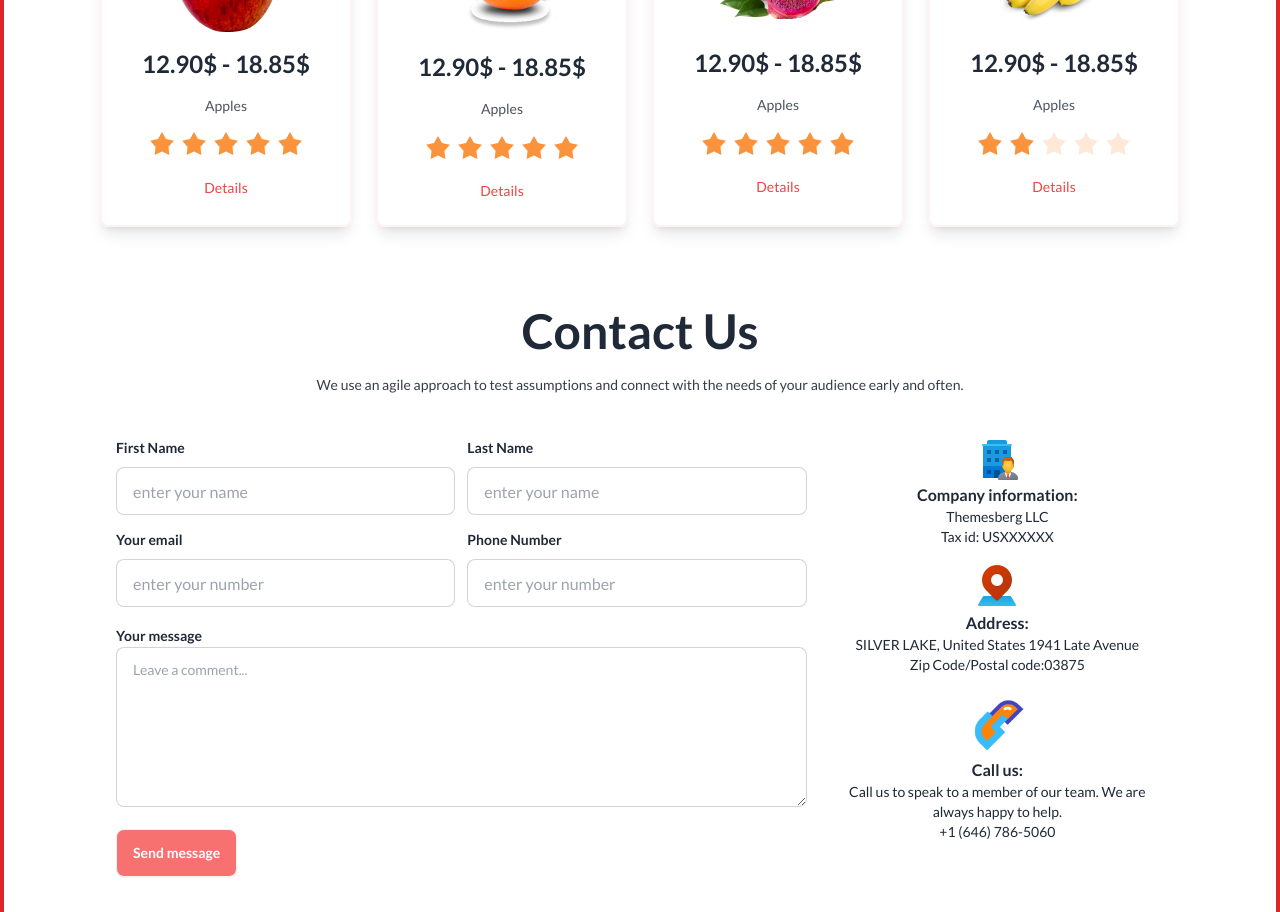
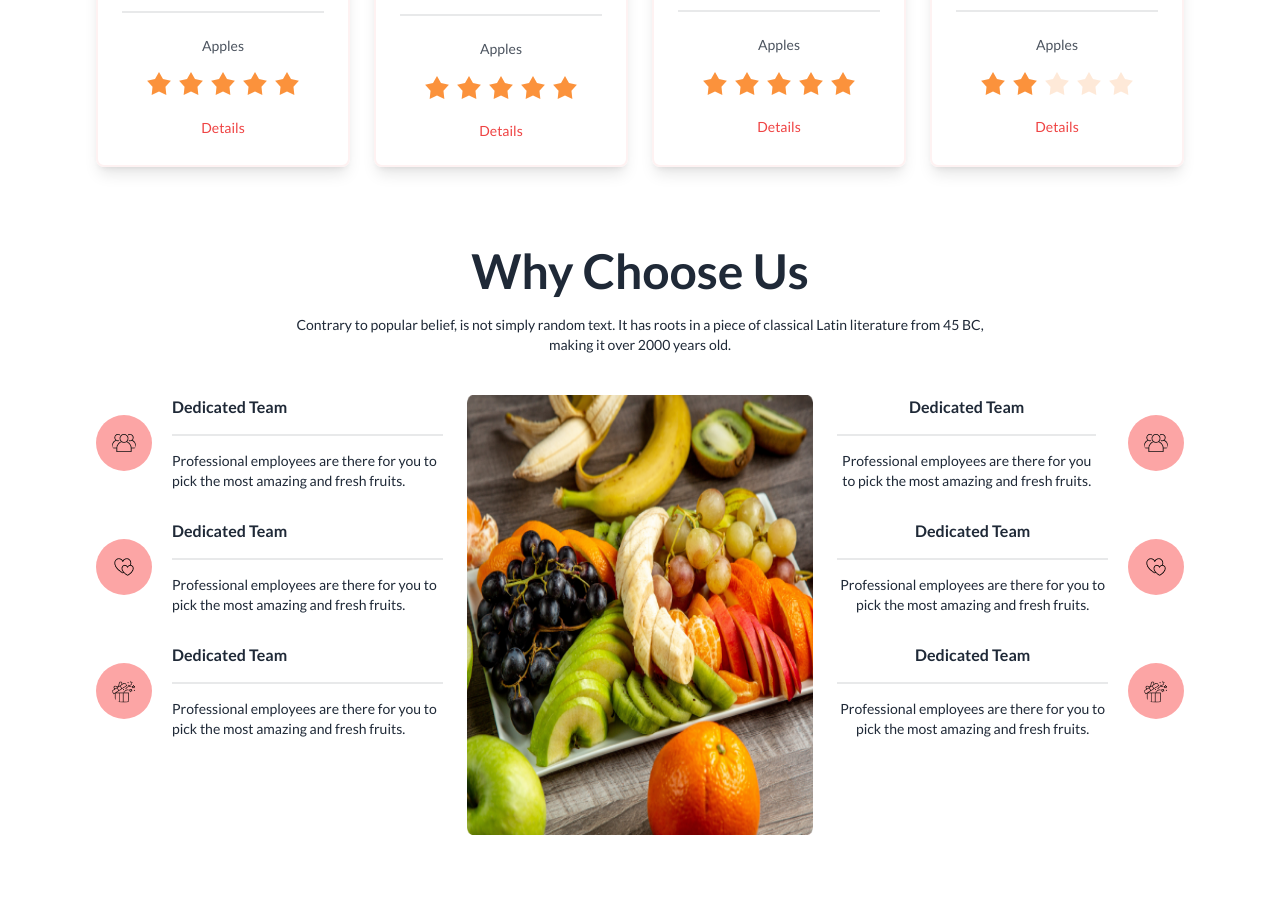
Before and after one commit to tofayeLL/fruit-brust-with-tailwind-daisyui, a plain HTML site: page index.html in a window 1280 px wide. Shown: the part 1513-2425 px from the top of the page. Drawn offline with nearby package versions, Linux system fonts and the light colour scheme.

Commit message:
finished why choose us section with responsive

```diff
--- a/index.html
+++ b/index.html
@@ -24,7 +24,7 @@
 <body class="font-lato">
     <header class="container mx-auto lg:px-24 px-4 ">
         <!-- nav section -->
-        <nav class="border-4 border-green-400 ">
+        <nav class=" ">
             <div class="navbar lg:bg-red-400 rounded-full ">
                 <!-- nav start responsive nav -->
                 <div class="navbar-start">
@@ -203,7 +203,7 @@
 
 
     </header>
-    <main class="container mx-auto lg:px-24 px-4 border-4 border-red-600">
+    <main class="container mx-auto lg:px-24 px-4">
          <!-- section deal of the day section -->
          <section class=" my-20">
            <!-- text container -->
@@ -258,6 +258,7 @@
             <div class="flex flex-col justify-center items-center space-y-4  px-6 py-6 border-2 border-red-50 shadow-lg rounded-lg">
                 <img src="images/fruit6.png" alt="">
                 <h4 class="text-2xl font-bold">12.90$ - 18.85$</h4>
+                <div class="divider"></div>
                 <p class="text-sm font-normal opacity-80">Apples</p>
                 <div >
                     <div class="rating space-x-2">
@@ -274,6 +275,7 @@
             <div class="flex flex-col justify-center items-center space-y-4  px-6 py-6 border-2 border-red-50 shadow-lg rounded-lg">
                 <img src="images/fruit7.png" alt="">
                 <h4 class="text-2xl font-bold">12.90$ - 18.85$</h4>
+                <div class="divider"></div>
                 <p class="text-sm font-normal opacity-80">Apples</p>
                 <div >
                     <div class="rating space-x-2">
@@ -290,6 +292,7 @@
             <div class="flex flex-col justify-center items-center space-y-4  px-6 py-6 border-2 border-red-50 shadow-lg rounded-lg">
                 <img src="images/fruit8.png" alt="">
                 <h4 class="text-2xl font-bold">12.90$ - 18.85$</h4>
+                <div class="divider"></div>
                 <p class="text-sm font-normal opacity-80">Apples</p>
                 <div >
                     <div class="rating space-x-2">
@@ -306,6 +309,7 @@
             <div class="flex flex-col justify-center items-center space-y-4  px-6 py-6 border-2 border-red-50 shadow-lg rounded-lg">
                 <img src="images/fruit9.png" alt="">
                 <h4 class="text-2xl font-bold">12.90$ - 18.85$</h4>
+                <div class="divider"></div>
                 <p class="text-sm font-normal opacity-80">Apples</p>
                 <div >
                     <div class="rating space-x-2">
@@ -321,6 +325,98 @@
 
           </div>
 
+         </section>
+
+
+         <!-- why choose us section -->
+         <section class="my-20">
+            <!-- text title -->
+            <div class="lg:w-[64%] mx-auto text-center space-y-5">
+                <h3 class="text-3xl lg:text-5xl font-bold">Why Choose Us</h3>
+                <p class="text-sm font-normal">Contrary to popular belief, is not simply random text. It has roots in a piece of classical Latin literature from 45 BC, making it over 2000 years old.</p>
+
+            </div>
+            <!-- grid container -->
+            <div class="grid grid-cols-1 lg:grid-cols-3 gap-6 mt-10 text-center lg:text-start">
+                <div class="space-y-7 ">
+                    <!-- div 1 -->
+                    <div class="flex flex-col lg:flex-row gap-5 justify-center items-center ">
+                        <img src="images/team icon.png" alt="" class="bg-red-300 rounded-full px-4 py-4">
+                        <div class=" space-y-2">
+                            <h4 class="text-base font-bold">Dedicated Team</h4>
+                            <div class="divider"></div>
+
+                            <p class="text-sm font-normal">Professional employees are there for you to pick the most amazing and fresh fruits.</p>
+                        </div>
+                        </div>
+                    <!-- div 2 -->
+                    <div class="flex flex-col lg:flex-row gap-5 justify-center items-center">
+                        <img src="images/love icon.png" alt="" class="bg-red-300 rounded-full px-4 py-4">
+                        <div class=" space-y-2">
+                            <h4 class="text-base font-bold">Dedicated Team</h4>
+                            <div class="divider"></div>
+
+                            <p class="text-sm font-normal">Professional employees are there for you to pick the most amazing and fresh fruits.</p>
+                        </div>
+                    </div>
+                    <!-- div 3 -->
+                    <div class="flex flex-col lg:flex-row gap-5 justify-center items-center">
+                        <img src="images/gift-icon.png" alt="" class="bg-red-300 rounded-full px-4 py-4">
+                        <div class=" space-y-2">
+                            <h4 class="text-base font-bold">Dedicated Team</h4>
+                            <div class="divider"></div>
+
+                            <p class="text-sm font-normal">Professional employees are there for you to pick the most amazing and fresh fruits.</p>
+                        </div>
+
+                    </div>
+
+                </div>
+
+                <div>
+                    <img src="images/whychoose1.png" alt="" class="lg:h-[55vh]">
+
+                </div>
+
+                <div class="space-y-7 ">
+                    <!-- div 1 -->
+                    <div class="flex flex-col lg:flex-row gap-8 justify-center items-center ">
+
+                        <div class="text-center space-y-2">
+                            <h4 class="text-base font-bold">Dedicated Team</h4>
+                            <div class="divider"></div>
+
+                            <p class="text-sm font-normal">Professional employees are there for you to pick the most amazing and fresh fruits.</p>
+                        </div>
+                        <img src="images/team icon.png" alt="" class="bg-red-300 rounded-full px-4 py-4">
+                        </div>
+                    <!-- div 2 -->
+                    <div class="flex flex-col lg:flex-row gap-5 justify-center items-center">
+
+                        <div class=" text-center space-y-2">
+                            <h4 class="text-base font-bold">Dedicated Team</h4>
+                            <div class="divider"></div>
+
+                            <p class="text-sm font-normal">Professional employees are there for you to pick the most amazing and fresh fruits.</p>
+                        </div>
+                        <img src="images/love icon.png" alt="" class="bg-red-300 rounded-full px-4 py-4">
+                    </div>
+                    <!-- div 3 -->
+                    <div class="flex flex-col lg:flex-row gap-5 justify-center items-center">
+
+                        <div class=" text-center space-y-2">
+                            <h4 class="text-base font-bold">Dedicated Team</h4>
+                            <div class="divider"></div>
+
+                            <p class="text-sm font-normal">Professional employees are there for you to pick the most amazing and fresh fruits.</p>
+                        </div>
+                        <img src="images/gift-icon.png" alt="" class="bg-red-300 rounded-full px-4 py-4">
+
+                    </div>
+
+                </div>
+
+            </div>
          </section>
 
          <!-- contact us section -->
```
Also changed, not shown: images/gift-icon.png (added), images/love icon.png (added), images/team icon.png (added).
